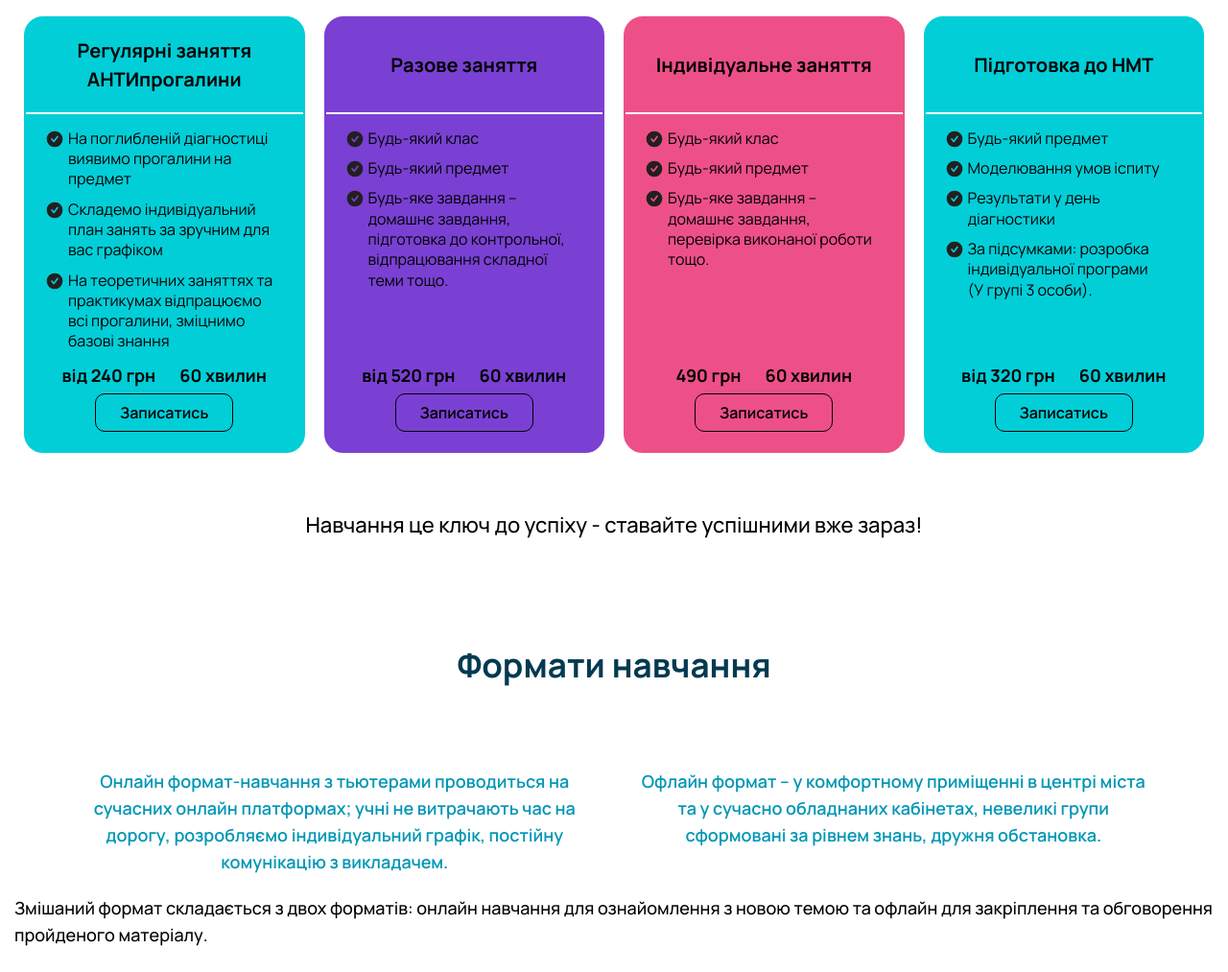
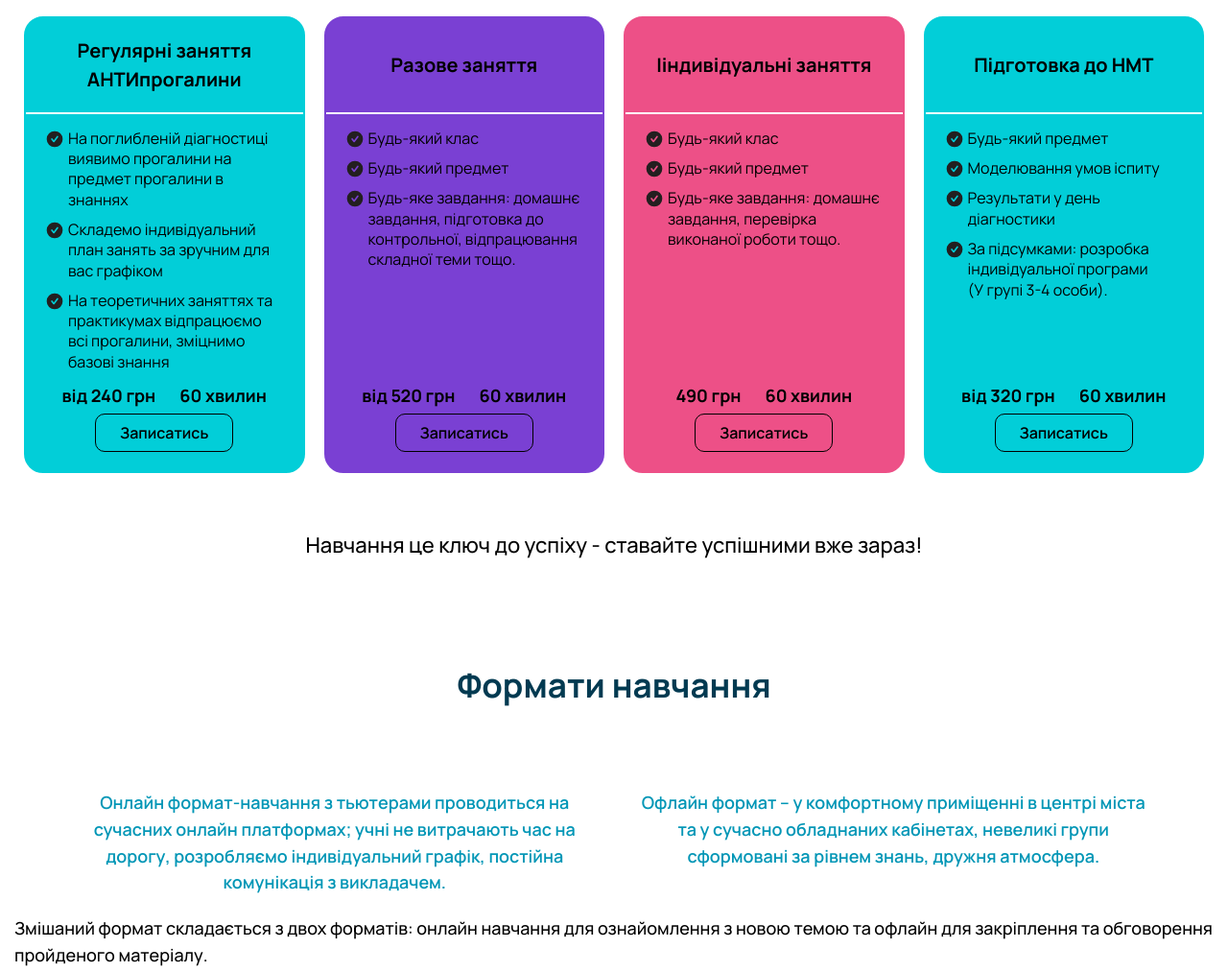
Before and after one commit to EiNzp/IQ-200, a plain HTML site: page index.html in a window 1280 px wide. Shown: the part 1520-2533 px from the top of the page at 96% size. Drawn offline with nearby package versions, Linux system fonts and the light colour scheme.

Commit message:
Update index.html

```diff
--- a/index.html
+++ b/index.html
@@ -133,8 +133,7 @@
                             <li class="main-block-main-page__item">
                                 <h1 class="main-block-main-page__title">ЦЕНТР<br>ОСВІТИ<br><span
                                         class="main-block-main-page__title_style-aqua">"IQ200"</span></h1>
-                                <p class="main-block-main-page__info">ОНЛАЙН І ОФЛАЙН РЕПЕТИТОРИ ЗА ВСІМ ПРЕДМЕТАМИ ПО
-                                    СУЧАСНІЙ МЕТОДИЦІ З ІНДИВІДУАЛЬНИМ ПІДХОДОМ</p>
+                                <p class="main-block-main-page__info">ОНЛАЙН І ОФЛАЙН РЕПЕТИТОРИ ЗА ВСІМ ПРЕДМЕТАМИ ПО СУЧАСНІЙ МЕТОДИЦІ З ІНДИВІДУАЛЬНИМ ПІДХОДОМ</p>
                                 <button class="main-block-main-page__button" type="button">Записатись на
                                     заняття</button>
 
@@ -284,8 +283,9 @@
                             </div>
                             <div class="card-top-offers__body">
                                 <ul class="card-top-offers__list">
-                                    <li class="card-top-offers__list-item">На поглибленій діагностиці виявимо прогалини
-                                        на предмет</li>
+                                    <li class="card-top-offers__list-item">На поглибленій діагностиці виявимо прогалини на предмет
+прогалини в знаннях
+</li>
                                     <li class="card-top-offers__list-item">Складемо індивідуальний план занять за
                                         зручним для вас графіком</li>
                                     <li class="card-top-offers__list-item">На теоретичних заняттях та практикумах
@@ -309,7 +309,7 @@
                                     <!-- <li class="card-top-offers__list-item">Назначаем репетитора (10-60 минут)</li> -->
                                     <li class="card-top-offers__list-item">Будь-який клас</li>
                                     <li class="card-top-offers__list-item">Будь-який предмет</li>
-                                    <li class="card-top-offers__list-item">Будь-яке завдання – домашнє завдання,
+                                    <li class="card-top-offers__list-item">Будь-яке завдання: домашнє завдання,
                                         підготовка до контрольної, відпрацювання складної теми тощо.</li>
                                 </ul>
                             </div>
@@ -323,13 +323,13 @@
                         </li>
                         <li class="top-offers__card card-top-offers">
                             <div class="card-top-offers__header">
-                                <h3 class="card-top-offers__title">Індивідуальне заняття</h3>
+                                <h3 class="card-top-offers__title">Ііндивідуальні заняття</h3>
                             </div>
                             <div class="card-top-offers__body">
                                 <ul class="card-top-offers__list">
                                     <li class="card-top-offers__list-item">Будь-який клас</li>
                                     <li class="card-top-offers__list-item">Будь-який предмет</li>
-                                    <li class="card-top-offers__list-item">Будь-яке завдання – домашнє завдання,
+                                    <li class="card-top-offers__list-item">Будь-яке завдання: домашнє завдання,
                                         перевірка виконаної роботи тощо.</li>
                                 </ul>
                             </div>
@@ -352,7 +352,7 @@
                                     <li class="card-top-offers__list-item">Результати у день діагностики</li>
                                     <li class="card-top-offers__list-item">За підсумками: розробка індивідуальної
                                         програми
-                                        <br>(У групі 3 особи).
+                                        <br>(У групі 3-4 особи).
                                     </li>
                                 </ul>
                             </div>
@@ -401,7 +401,7 @@
                             </div>
                             <p class="training-formats__text">Онлайн формат-навчання з тьютерами проводиться на сучасних
                                 онлайн платформах; учні не витрачають час на дорогу, розробляємо індивідуальний графік,
-                                постійну комунікацію з викладачем.</p>
+                                постійна комунікація з викладачем.</p>
                         </li>
                         <li class="training-formats__item">
                             <div class="training-formats__img-body">
@@ -410,7 +410,7 @@
                             </div>
                             <p class="training-formats__text">Офлайн формат – у комфортному приміщенні в центрі міста та
                                 у сучасно обладнаних кабінетах, невеликі групи сформовані за рівнем знань, дружня
-                                обстановка.</p>
+                                атмосфера.</p>
                         </li>
                     </ul>
                     <div class="training-formats__info-body">
```
